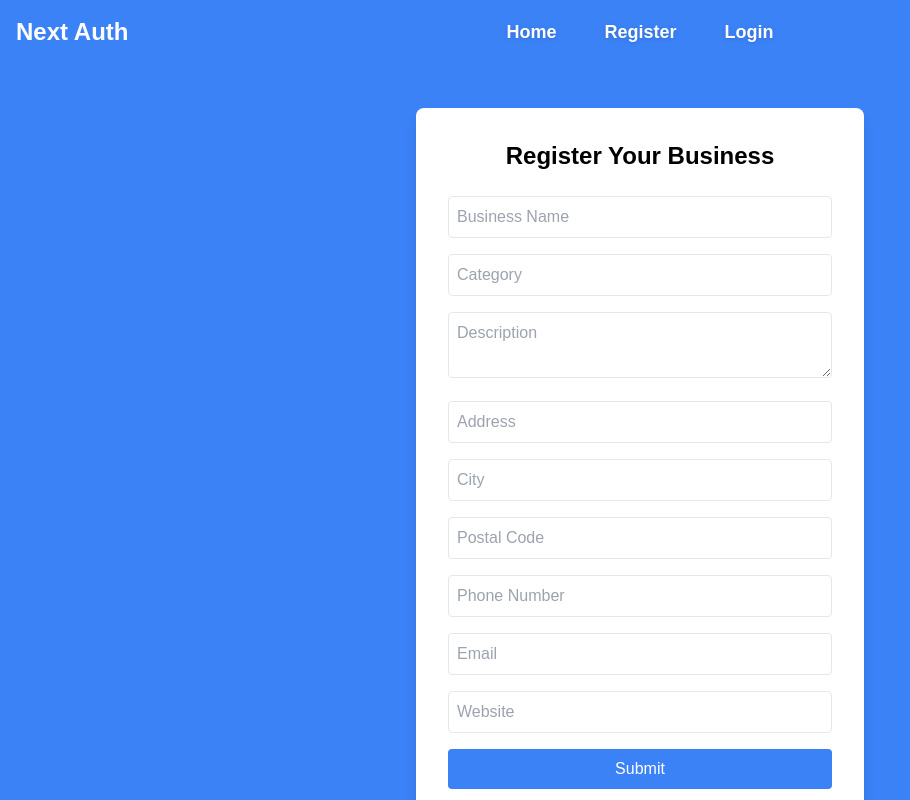
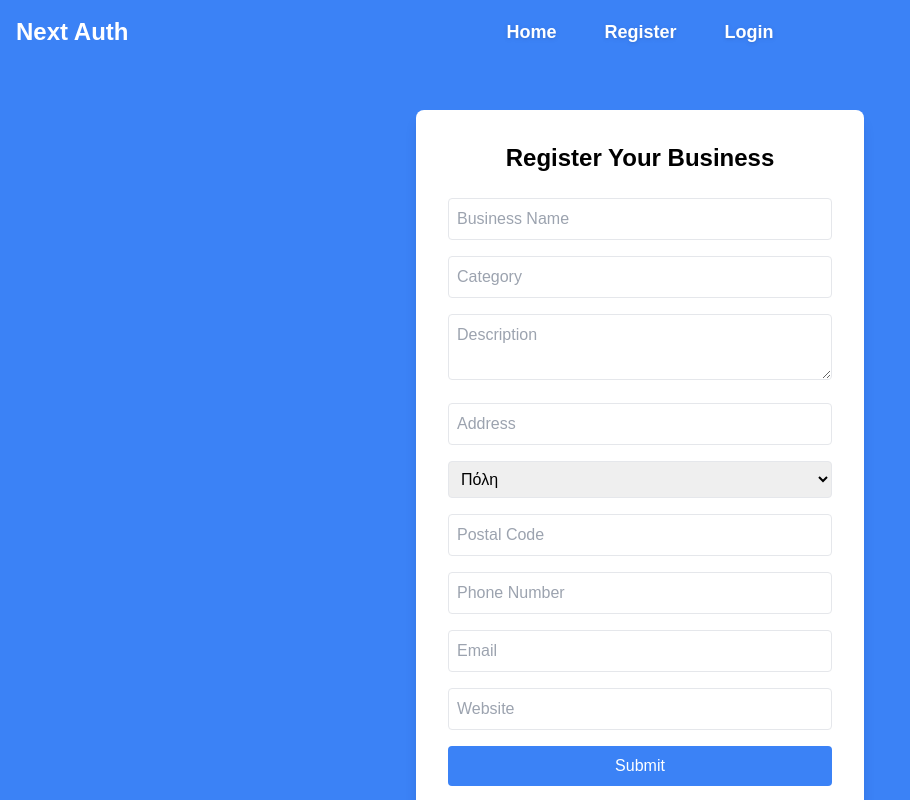
Before and after one commit to FlorianChazizi/businessplatform, a Next.js app: page /business/registrationform in a window 1280 px wide. Shown: the top 800 px of the page, without its empty margins (0-910 px from the left). Built offline with nearby package versions, Linux system fonts and the light colour scheme.

Commit message:
Business Save, listing citie

```diff
--- a/app/api/business/route.ts
+++ b/app/api/business/route.ts
@@ -1,13 +1,14 @@
-import type { NextApiRequest, NextApiResponse } from 'next';
+import { NextResponse } from 'next/server';
 import connectToDatabase from '@/lib/mongodb'; // Assumes you have a MongoDB connection utility
 import Business from '@/models/Business'; // Assumes you have a Mongoose model for the Business schema
 
 // Define the API handler
-export default async function handler(req: NextApiRequest, res: NextApiResponse) {
+export async function POST(req: Request) {
   await connectToDatabase(); // Ensure database connection
 
   if (req.method === 'POST') {
     try {
+      const body = await req.json();
       const {
         businessName,
         category,
@@ -18,8 +19,8 @@ export default async function handler(req: NextApiRequest, res: NextApiResponse)
         phoneNumber,
         email,
         website,
-      } = req.body;
-
+      } = body;
+console.log(` Name: ${businessName}`);
       // Validate input
       if (
         !businessName ||
@@ -31,7 +32,10 @@ export default async function handler(req: NextApiRequest, res: NextApiResponse)
         !phoneNumber ||
         !email
       ) {
-        return res.status(400).json({ message: 'Missing required fields' });
+        return NextResponse.json(
+          { message: 'Missing required fields.'},
+          { status: 400 }
+        )
       }
 
       // Create a new business entry
@@ -47,12 +51,16 @@ export default async function handler(req: NextApiRequest, res: NextApiResponse)
         website,
       });
 
-      return res.status(201).json({ message: 'Business registered successfully', business: newBusiness });
+      return NextResponse.json(
+        { message: 'Business registered successfully', business: newBusiness },
+        { status: 201}
+      )
     } catch (error) {
       console.error(error);
-      return res.status(500).json({ message: 'Internal server error', error: error.message });
+      return NextResponse.json(
+        { message: 'Allowed methods: Post' },
+        { status: 200, headers: { Allow: 'POST'}}
+      )
     }
-  } else {
-    return res.status(405).json({ message: 'Method not allowed' });
   }
 }
--- /dev/null
+++ b/app/api/towns/route.ts
@@ -0,0 +1,29 @@
+import { NextResponse } from 'next/server';
+import connectToDatabase from '@/lib/mongodb';
+import Town from '@/models/City';
+
+export async function POST(req: Request) {
+  await connectToDatabase();
+
+  try {
+    const { name } = await req.json();
+
+    // Validate input
+    if (!name || typeof name !== 'string' || name.trim() === '') {
+      return NextResponse.json({ message: 'Invalid town name' }, { status: 400 });
+    }
+
+    // Check if the town already exists
+    const existingTown = await Town.findOne({ name: name.trim() });
+    if (existingTown) {
+      return NextResponse.json({ message: 'Town already exists' }, { status: 400 });
+    }
+
+    // Create and save the town
+    const newTown = await Town.create({ name: name.trim() });
+    return NextResponse.json({ message: 'Town saved successfully', town: newTown }, { status: 201 });
+  } catch (error) {
+    console.error(error);
+    return NextResponse.json({ message: 'Internal server error' }, { status: 500 });
+  }
+}
--- a/app/components/BusinessRegistrationForm.tsx
+++ b/app/components/BusinessRegistrationForm.tsx
@@ -1,5 +1,6 @@
 'use client';
 import React, { useState } from 'react';
+import { greekCities } from '../data/greekCities';
 
 function BusinessRegistrationForm() {
   const [formData, setFormData] = useState({
@@ -18,7 +19,7 @@ function BusinessRegistrationForm() {
     const { name, value } = e.target;
     setFormData({ ...formData, [name]: value });
   };
-  const handleSubmit = async (e) => {
+  const handleSubmit = async (e: React.FormEvent<HTMLFormElement>) => {
     e.preventDefault();
 
     try {
@@ -31,7 +32,7 @@ function BusinessRegistrationForm() {
       });
 
       if (response.ok) {
-        const data = await response.json(); // This expects valid JSON
+        const data = await response.json();
         alert('Business registered successfully!');
         setFormData({
           businessName: '',
@@ -45,7 +46,8 @@ function BusinessRegistrationForm() {
           website: '',
         });
       } else {
-        const errorData = await response.json(); // This will fail if the response isn't valid JSON
+        const errorData = await response.json();
+        console.log(`Error is -> ${errorData}`);
         alert(`Error: ${errorData.message}`);
       }
     } catch (error) {
@@ -74,6 +76,7 @@ function BusinessRegistrationForm() {
             />
           </div>
           <div className="mb-4">
+
             <input
               type="text"
               name="category"
@@ -107,7 +110,7 @@ function BusinessRegistrationForm() {
               required
             />
           </div>
-          <div className="mb-4">
+          {/* <div className="mb-4">
             <input
               type="text"
               name="city"
@@ -117,7 +120,28 @@ function BusinessRegistrationForm() {
               className="p-2 border rounded w-full"
               required
             />
+          </div> */}
+          {/* Dropdown for Greek Cities */}
+          <div className="mb-4">
+            <select
+              id="city"
+              name="city"
+              value={formData.city}
+              onChange={handleChange}
+              className="p-2 border rounded w-full"
+              required
+            >
+              <option value="" disabled>
+                Πόλη
+              </option>
+              {greekCities.map((city) => (
+                <option key={city} value={city}>
+                  {city}
+                </option>
+              ))}
+            </select>
           </div>
+
           <div className="mb-4">
             <input
               type="text"
--- /dev/null
+++ b/app/components/CityRegistration.tsx
@@ -0,0 +1,60 @@
+'use client';
+
+import React, { useState } from 'react';
+
+function TownRegistrationForm() {
+  const [townName, setTownName] = useState('');
+  const [message, setMessage] = useState('');
+
+  const handleSubmit = async (e: React.FormEvent<HTMLFormElement>) => {
+    e.preventDefault();
+
+    try {
+      const response = await fetch('/api/towns', {
+        method: 'POST',
+        headers: {
+          'Content-Type': 'application/json',
+        },
+        body: JSON.stringify({ name: townName }),
+      });
+
+      if (response.ok) {
+        setMessage('Town saved successfully!');
+        setTownName(''); // Clear the input
+      } else {
+        const errorData = await response.json();
+        setMessage(`Error: ${errorData.message}`);
+      }
+    } catch (error) {
+      console.error('Error submitting form:', error);
+      setMessage('An error occurred while saving the town.');
+    }
+  };
+
+  return (
+    <div className="min-h-screen flex items-center justify-center bg-gray-100">
+      <div className="bg-white p-8 rounded-lg shadow-md w-full max-w-md">
+        <h2 className="text-2xl font-semibold mb-4 text-center">Register a Town</h2>
+        <form onSubmit={handleSubmit} className="space-y-4">
+          <input
+            type="text"
+            placeholder="Town Name"
+            value={townName}
+            onChange={(e) => setTownName(e.target.value)}
+            className="p-2 border rounded w-full"
+            required
+          />
+          <button
+            type="submit"
+            className="w-full bg-blue-500 text-white py-2 rounded hover:bg-blue-700 transition"
+          >
+            Submit
+          </button>
+        </form>
+        {message && <p className="mt-4 text-center text-gray-700">{message}</p>}
+      </div>
+    </div>
+  );
+}
+
+export default TownRegistrationForm;
--- a/app/components/HeroSection.tsx
+++ b/app/components/HeroSection.tsx
@@ -2,7 +2,7 @@
 import React from 'react';
 import { BuildingStorefrontIcon, WrenchScrewdriverIcon, BanknotesIcon, CakeIcon, ScissorsIcon, HeartIcon } from '@heroicons/react/24/solid';
 import Link from 'next/link';
-
+import CityRegistration from './CityRegistration';
 function HeroSection() {
     return (
         <div className="h-screen w-full bg-blue-500 flex items-center justify-center">
--- /dev/null
+++ b/app/data/greekCities.ts
@@ -0,0 +1,25 @@
+export const greekCities = [
+    'Αθήνα',
+    'Θεσσαλονίκη',
+    'Πάτρα',
+    'Ηράκλειο',
+    'Λάρισα',
+    'Βόλος',
+    'Ρόδος',
+    'Ιωάννινα',
+    'Χανιά',
+    'Καλαμάτα',
+    'Τρίκαλα',
+    'Κέρκυρα',
+    'Καβάλα',
+    'Αλεξανδρούπολη',
+    'Αγρίνιο',
+    'Σέρρες',
+    'Ξάνθη',
+    'Chalcis',
+    'Ρέθυμνο',
+    'Κομοτηνή',
+    'Δράμα',
+    'Βέροια',
+
+  ];
--- a/app/page.tsx
+++ b/app/page.tsx
@@ -3,7 +3,7 @@ import { Metadata } from "next";
 import { useUserStore } from "./store/useUserStore";
 import HeroSection from "./components/HeroSection";
 import Maps from "./components/Maps";
-
+import CityRegistration from '../app/components/CityRegistration';
 // export const metadata: Metadata = {
 //   title: 'Next Auth',
 //   description: 'Track product prices effortlessly and save money on your online shopping.',
@@ -15,6 +15,8 @@ export default function Home() {
   return (
     <div className="">
       <HeroSection />
+      <CityRegistration />
+
       <Maps />
     </div>
   );
--- a/models/Business.ts
+++ b/models/Business.ts
@@ -10,7 +10,7 @@ const BusinessSchema = new Schema(
     postalCode: { type: String, required: true },
     phoneNumber: { type: String, required: true },
     email: { type: String, required: true },
-    website: { type: String },
+    website: { type: String, required: false },
   },
   { timestamps: true }
 );
--- /dev/null
+++ b/models/City.ts
@@ -0,0 +1,14 @@
+import mongoose, { Schema, model, models } from 'mongoose';
+
+const TownSchema = new Schema({
+  name: {
+    type: String,
+    required: true,
+    unique: true,
+    trim: true,
+  },
+}, { timestamps: true });
+
+const Town = models.Town || model('Town', TownSchema);
+
+export default Town;
```
Also changed, not shown: models/Categories.ts (added, +12 -0 lines).
